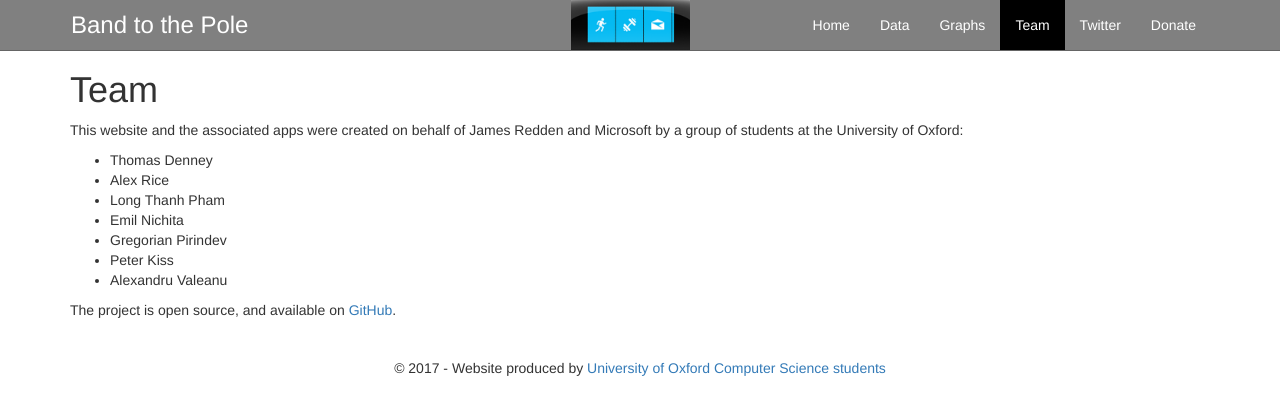
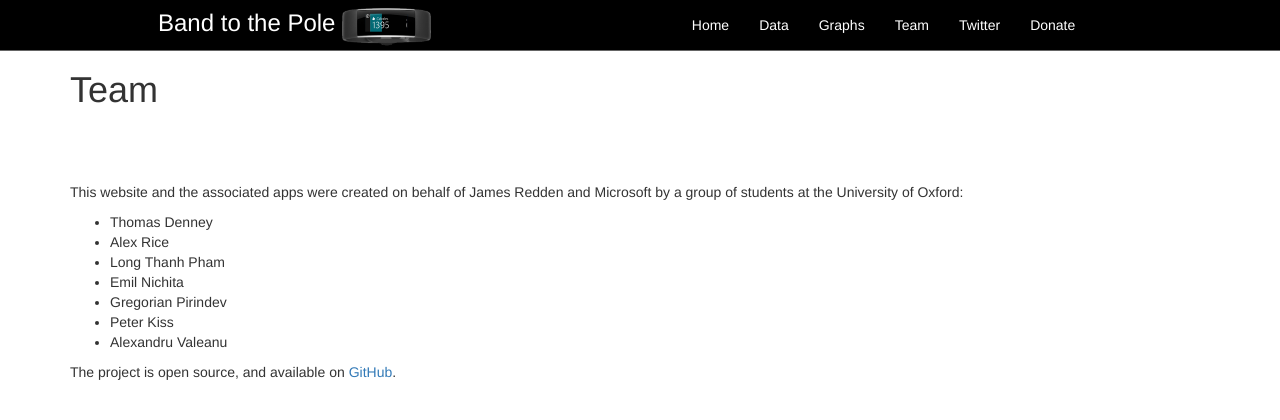
Before and after one commit to BandToThePole/WebSite, a Node server app: page /team in a window 1280 px wide. Shown: the top 420 px of the page. Run offline with Node 20, Linux system fonts and the light colour scheme; some libraries are stand-ins or nearby versions.

Commit message:
Layout changes v0.2

```diff
--- a/static/css/site.css
+++ b/static/css/site.css
@@ -33,18 +33,21 @@ footer {
     margin: auto;
     padding-bottom: 50px;
 }
+
 @media (max-width: 980px) {
     #bandPhoto {
         display: none;
+        visibility: hidden;
     }
 
     #portrait {
         width: 200px !important;
         height: 200px !important;
     }
+
     #map {
-        max-height:300px;
-        max-width:300px;
+        max-height: 300px;
+        max-width: 300px;
     }
 }
 
@@ -68,6 +71,7 @@ footer {
     width: 250px;
     float: right;
 }
+
 .map-container {
     max-width: 500px;
 }
@@ -103,8 +107,14 @@ a {
     transition: all 0.35s;
 }
 
-.navbar-nav {
-    float: right;
+.navbar .navbar-nav {
+    display: inline-block;
+    float: none;
+    vertical-align: top;
+}
+
+.navbar .navbar-collapse {
+    text-align: center;
 }
 
 #navbar {
@@ -136,7 +146,7 @@ a {
 }
 
 .navbar-inverse {
-    background: gray none repeat scroll 0 0 !important;
+    background: black none repeat scroll 0 0 !important;
     border: solid none !important;
     border-color: #656565;
     border-radius: 0px !important;
@@ -145,16 +155,18 @@ a {
 .navbar-brand {
     font-size: 24px;
     color: white !important;
+    display: block;
 }
 
     .navbar-brand:hover {
         color: black !important;
+        background-color: #b1b1b1 !important;
     }
 
 
 #bandPhoto {
     height: 50px;
-    padding-left: 200px;
+    display: inline
 }
 
 
@@ -241,3 +253,15 @@ hr {
     height: 30px;
     width: 30px;
 }
+
+h2 {
+    text-align: center;
+}
+
+#lmao {
+    text-align: center;
+}
+
+h1 {
+    margin-bottom: 2em;
+}
--- a/views/layouts/main.handlebars
+++ b/views/layouts/main.handlebars
@@ -12,7 +12,7 @@
 
 <body>
     <nav class="navbar navbar-inverse navbar-fixed-top">
-        <div class="container" style="margin-left:4em;">
+        <div class="container" style="margin-left:4em; width:100%">
             <div class="navbar-header">
                 <button type="button" class="navbar-toggle collapsed" data-toggle="collapse" data-target="#navbar" aria-expanded="false" aria-controls="navbar">
                     <span class="sr-only">Toggle navigation</span>
@@ -20,13 +20,14 @@
                     <span class="icon-bar"></span>
                     <span class="icon-bar"></span>
                 </button>
-                <a class="navbar-brand" href="/">
+                <a class="navbar-brand" href="/" style="padding-bottom:0px; padding-top:0px; margin-left:3em;">
                     Band to the Pole
+                    <img id="bandPhoto" src="/images/Band.png" />
                 </a>
             </div>
 
             <div id="navbar" class="collapse navbar-collapse">
-                <a href="https://www.microsoft.com/microsoft-band/en-us"><img id="bandPhoto" src="/images/Band1.png" class="hidden-sm" /></a>
+                <!--<a href="https://www.microsoft.com/microsoft-band/en-us"><img id="bandPhoto" src="/images/Band1.png" class="hidden-sm" /></a>-->
 
                 <ul class="nav navbar-nav">
                     <li class="{{#if activeHome}}active{{/if}}"><a href="/">Home</a></li>
```
Also changed, not shown: views/data.handlebars (+5 -2 lines), views/graphs.handlebars (+19 -6 lines), views/home.handlebars (+18 -8 lines).
